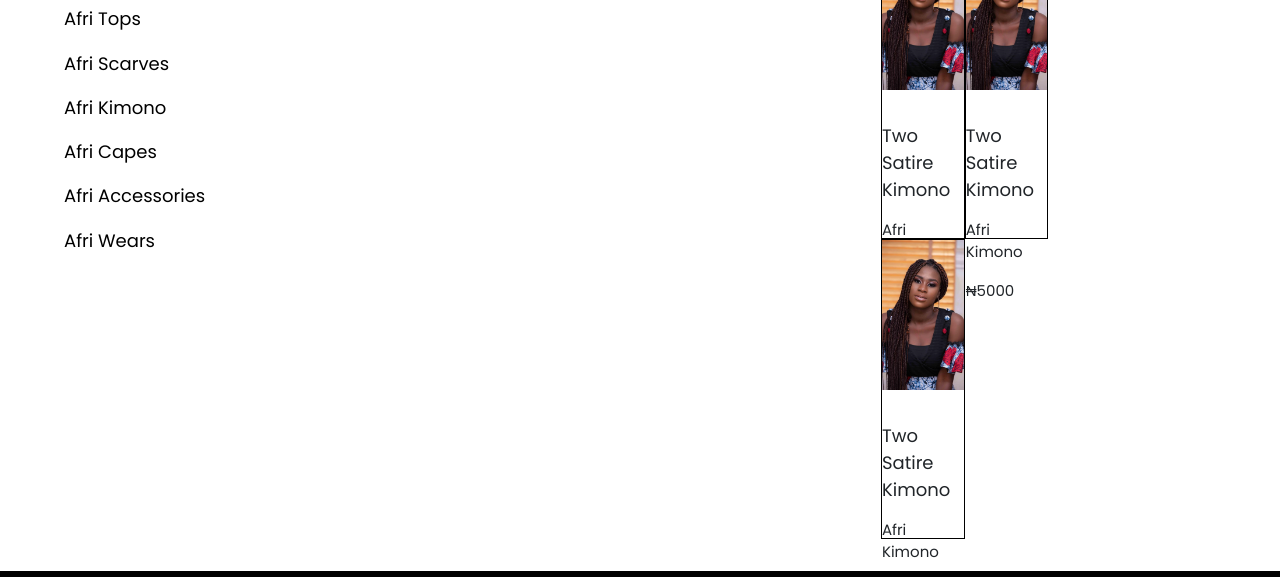
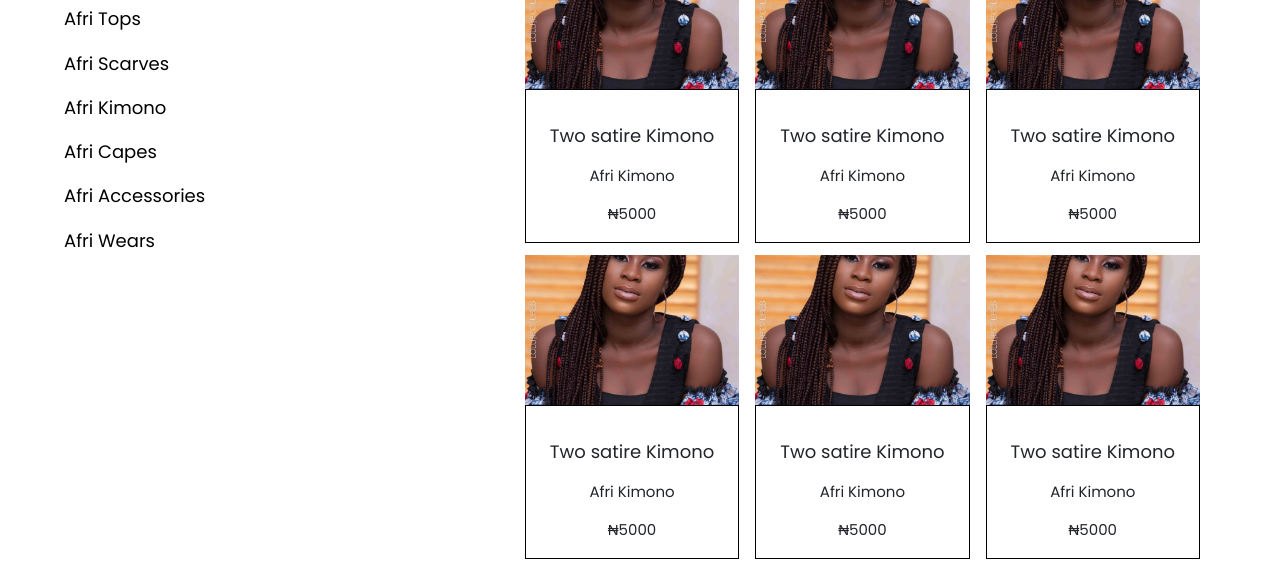
Before and after one commit to blossom-babs/afrig, a Gatsby site: page /shop in a window 1280 px wide. Shown: the part 655-1232 px from the top of the page. Built offline with nearby package versions, Linux system fonts and the light colour scheme; Gatsby itself is replaced by a stand-in of ours.

Commit message:
gatsby build

```diff
--- a/src/components/Shop/Catalogue.jsx
+++ b/src/components/Shop/Catalogue.jsx
@@ -1,45 +1,56 @@
-import React from "react"
-import Img from "../../images/anita.png"
+import React, { useState } from "react"
+import CatalogueItem from "../../data/CatalogueItem"
+
+const data = CatalogueItem
 
 function Catalogue() {
+  const [display, setDisplay] = useState(false)
+  const [hover, setHover] = useState("")
+
+  function showBtn() {
+    setDisplay(true)
+  }
+
+  function hideBtn() {
+    setDisplay(false)
+  }
+
+  function checkClick(item) {
+    const num = item.id
+    console.log(num)
+    //setHover(num)
+  }
+
   return (
-    <div className="catalogue">
-      <div className="catalogue__item">
-        <img src={Img} alt="muse" />
-        <div className="catalogue__item--note">
-          <div>
-            <p>Two Satire Kimono</p>
-            <p className="catalogue__item--sub">Afri Kimono</p>
-          </div>
-          <div>
-            <p className="catalogue__item--price">&#x20A6;5000</p>
+    <div className="catalogue__grid">
+      {data.map(item => (
+        <div
+          key={item.id}
+          onMouseOver={showBtn}
+          onMouseOut={hideBtn}
+          onFocus={() => void 0}
+          onBlur={() => void 0}
+          role="div"
+          className="catalogue__item"
+        >
+          <img onClick={checkClick(item)} src={item.src} alt={item.alt} />
+          <button
+            style={{ visibility: display && "visible" }}
+            className="catalogue__item--button"
+          >
+            Shop look
+          </button>
+          <div className="catalogue__item--note">
+            <div>
+              <p>{item.title}</p>
+              <p className="catalogue__item--sub">{item.main}</p>
+            </div>
+            <div>
+              <p className="catalogue__item--price">&#x20A6;{item.price}</p>
+            </div>
           </div>
         </div>
-      </div>
-      <div className="catalogue__item">
-        <img src={Img} alt="muse" />
-        <div className="catalogue__item--note">
-          <div>
-            <p>Two Satire Kimono</p>
-            <p className="catalogue__item--sub">Afri Kimono</p>
-          </div>
-          <div>
-            <p className="catalogue__item--price">&#x20A6;5000</p>
-          </div>
-        </div>
-      </div>
-      <div className="catalogue__item">
-        <img src={Img} alt="muse" />
-        <div className="catalogue__item--note">
-          <div>
-            <p>Two Satire Kimono</p>
-            <p className="catalogue__item--sub">Afri Kimono</p>
-          </div>
-          <div>
-            <p className="catalogue__item--price">&#x20A6;5000</p>
-          </div>
-        </div>
-      </div>
+      ))}
     </div>
   )
 }
--- a/src/components/Shop/ShopNav.jsx
+++ b/src/components/Shop/ShopNav.jsx
@@ -36,7 +36,7 @@ function ShopNav() {
         <button className="shop-nav__div--btn">Afri Wears</button>
       </div>
 
-      <div>
+      <div className="catalogue">
         <Catalogue />
       </div>
     </div>
--- a/src/data/CatalogueItem.js
+++ b/src/data/CatalogueItem.js
@@ -0,0 +1,54 @@
+import Img from "../images/anita.png"
+
+const CatalogueItem = [
+  {
+    id: 1,
+    src: Img,
+    alt: "img",
+    title: "Two satire Kimono",
+    main: "Afri Kimono",
+    price: "5000",
+  },
+  {
+    id: 2,
+    src: Img,
+    alt: "img",
+    title: "Two satire Kimono",
+    main: "Afri Kimono",
+    price: "5000",
+  },
+  {
+    id: 3,
+    src: Img,
+    alt: "img",
+    title: "Two satire Kimono",
+    main: "Afri Kimono",
+    price: "5000",
+  },
+  {
+    id: 4,
+    src: Img,
+    alt: "img",
+    title: "Two satire Kimono",
+    main: "Afri Kimono",
+    price: "5000",
+  },
+  {
+    id: 5,
+    src: Img,
+    alt: "img",
+    title: "Two satire Kimono",
+    main: "Afri Kimono",
+    price: "5000",
+  },
+  {
+    id: 6,
+    src: Img,
+    alt: "img",
+    title: "Two satire Kimono",
+    main: "Afri Kimono",
+    price: "5000",
+  },
+]
+
+export default CatalogueItem
--- a/src/styles/app.scss
+++ b/src/styles/app.scss
@@ -10,7 +10,6 @@
 @import "./components/footer/footer";
 @import "./components/Header/header";
 @import "./components/Shop/shopnav";
-@import "./components/Shop/catalogue";
 
 // UTILITY
 @import "./utility/texts";
--- a/src/styles/components/Shop/_shopnav.scss
+++ b/src/styles/components/Shop/_shopnav.scss
@@ -55,29 +55,62 @@
 .catalogue {
   width: 50%;
 
+  @media screen and (min-width: $maxWidth) {
+    width: 60%;
+  }
+
   padding-top: 7rem;
 
-  @media screen and (min-width: $width) {
-    display: grid;
-    grid-template-columns: repeat(2, 1fr);
+  &__grid {
+    @media screen and (min-width: $width) {
+      display: grid;
+      grid-template-columns: repeat(3, 1fr);
+    }
   }
 
-
   &__item {
-    border: 1px solid $black;
+    //border: 1px solid $black;
 
     width: 100%;
     height: 300px;
+
+    margin-bottom: 1rem;
+    position: relative;
+
+    @media screen and (min-width: $maxWidth) {
+      padding-right: 1rem;
+    }
 
     img {
       width: 100%;
       height: 150px;
 
       object-fit: cover;
+
+    }
+
+    &--button {
+      position: absolute;
+      left: 0;
+      bottom: 9.2rem;
+      width: 100%;
+      color: $white;
+      background: $black;
+      border: 1px solid $black;
+      font-size: 16px;
+      visibility: hidden;
+
+
+      @media screen and (min-width: $maxWidth) {
+        width: (100% - 5.3%);
+      }
     }
 
     &--note {
       padding-top: 2rem;
+      border: 1px solid $black;
+
+      text-align: center;
     }
 
     &--price {
--- a/src/styles/core/_variables.scss
+++ b/src/styles/core/_variables.scss
@@ -6,6 +6,7 @@ $mainColor: linear-gradient(180deg, #B80F0F 99.99%, rgba(11, 29, 2, 0) 100%);
 $fontColor:#B80F0F;
 
 $width: 800px;
+$maxWidth: 1000px;
 
 @mixin mainLayout($margin: 0 auto, $width: 90%, $padding: 2rem 0) {
   margin: $margin;
```
Also changed, not shown: src/styles/components/Shop/_catalogue.scss (deleted).
